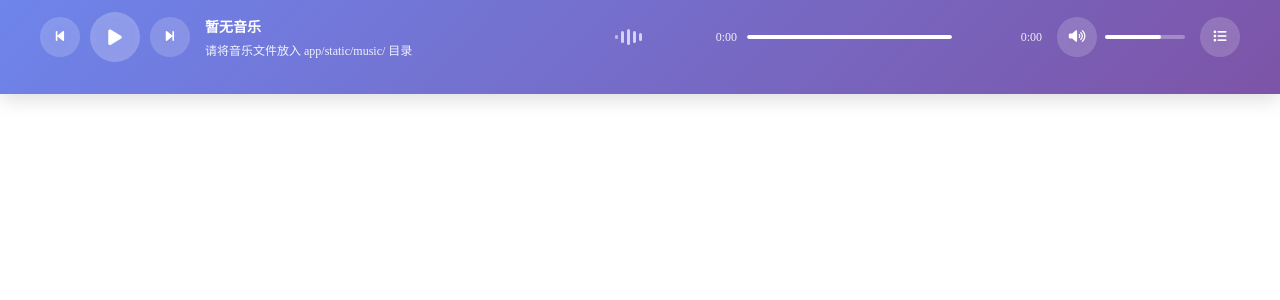
After one commit to rein-lin153/rein-tini, a Flask app: page /music-player in a window 1280 px wide. The commit adds this page. Shown: the top 300 px of the page. Run offline with Flask 2, Linux system fonts and the light colour scheme; data that the repository does not hold is empty.

Commit message:
Add independent music player page and iframe integration
- Introduced a new route for the music player, allowing it to be displayed in an iframe.
- Updated the music player JavaScript to adjust iframe height based on playlist visibility.
- Replaced the inline music player in the base template with an iframe for better user experience and to prevent page refresh issues.

```diff
--- a/app/main/routes.py
+++ b/app/main/routes.py
@@ -62,6 +62,12 @@ def about():
                          anniversaries=anniversaries)
 
 
+@bp.route('/music-player')
+def music_player():
+    """独立的音乐播放器页面（用于iframe）"""
+    return render_template('main/music-player.html')
+
+
 @bp.route('/settings', methods=['GET', 'POST'])
 @login_required
 def settings():
--- a/app/static/js/music-player.js
+++ b/app/static/js/music-player.js
@@ -209,6 +209,23 @@ class MusicPlayer {
         const playlist = document.getElementById('musicPlaylist');
         if (playlist) {
             playlist.classList.toggle('show', this.isPlaylistOpen);
+
+            // 如果是iframe环境，调整iframe高度以显示播放列表
+            if (window.self !== window.top) {
+                const iframe = window.frameElement;
+                if (iframe) {
+                    if (this.isPlaylistOpen) {
+                        // 显示播放列表时，增加iframe高度
+                        const playlistHeight = Math.min(400, this.playlist.length * 60 + 20);
+                        iframe.style.height = (70 + playlistHeight) + 'px';
+                        document.body.classList.add('playlist-open');
+                    } else {
+                        // 隐藏播放列表时，恢复iframe高度
+                        iframe.style.height = '70px';
+                        document.body.classList.remove('playlist-open');
+                    }
+                }
+            }
         }
     }
 
@@ -314,7 +331,10 @@ class MusicPlayer {
                 if (this.isPlaying) {
                     this.audio.play();
                 }
-                this.togglePlaylist();
+                // 如果播放列表是打开的，关闭它
+                if (this.isPlaylistOpen) {
+                    this.togglePlaylist();
+                }
             });
 
             playlist.appendChild(item);
--- /dev/null
+++ b/app/templates/main/music-player.html
@@ -0,0 +1,128 @@
+<!DOCTYPE html>
+<html lang="zh-CN">
+<head>
+    <meta charset="UTF-8">
+    <meta name="viewport" content="width=device-width, initial-scale=1.0">
+    <meta http-equiv="X-UA-Compatible" content="ie=edge">
+    <title>音乐播放器</title>
+
+    <!-- Font Awesome -->
+    <link rel="stylesheet" href="https://cdnjs.cloudflare.com/ajax/libs/font-awesome/6.0.0/css/all.min.css">
+
+    <!-- 音乐播放器 CSS -->
+    <link rel="stylesheet" href="{{ url_for('static', filename='css/music-player.css') }}">
+
+    <style>
+        /* 确保播放器页面没有边距和滚动条 */
+        html, body {
+            margin: 0;
+            padding: 0;
+            overflow: visible;
+            height: auto;
+            min-height: 70px;
+            width: 100%;
+            background: transparent;
+        }
+
+        /* 调整播放器容器样式，适配iframe */
+        .music-player-container {
+            position: relative !important;
+            min-height: 70px;
+            top: 0 !important;
+            left: 0 !important;
+            right: 0 !important;
+            background: linear-gradient(135deg, rgba(102, 126, 234, 0.95) 0%, rgba(118, 75, 162, 0.95) 100%);
+            backdrop-filter: blur(10px);
+            -webkit-backdrop-filter: blur(10px);
+            box-shadow: 0 4px 20px rgba(0, 0, 0, 0.15);
+            padding: 12px 0;
+        }
+
+        /* 播放列表需要能够超出iframe显示 */
+        .music-player-playlist {
+            position: absolute;
+            top: 100%;
+            left: 0;
+            right: 0;
+            max-height: 400px;
+            overflow-y: auto;
+            z-index: 10000;
+            margin-top: 0;
+        }
+
+        /* 当播放列表显示时，确保body能够扩展 */
+        body.playlist-open {
+            overflow: visible;
+            min-height: 470px;
+        }
+    </style>
+</head>
+<body>
+    <!-- 音乐播放器 -->
+    <div id="musicPlayer" class="music-player-container">
+        <div class="music-player">
+            <!-- 控制按钮 -->
+            <div class="music-player-controls">
+                <button id="musicPrev" class="music-player-btn" title="上一首">
+                    <i class="fas fa-step-backward"></i>
+                </button>
+                <button id="musicPlayPause" class="music-player-btn play-pause" title="播放/暂停">
+                    <i class="fas fa-play"></i>
+                </button>
+                <button id="musicNext" class="music-player-btn" title="下一首">
+                    <i class="fas fa-step-forward"></i>
+                </button>
+            </div>
+
+            <!-- 歌曲信息 -->
+            <div class="music-player-info">
+                <div class="music-player-title" id="musicTitle">加载中...</div>
+                <div class="music-player-artist" id="musicArtist">--</div>
+            </div>
+
+            <!-- 波形动画 -->
+            <div class="music-player-waves" id="musicWaves">
+                <div class="music-player-wave"></div>
+                <div class="music-player-wave"></div>
+                <div class="music-player-wave"></div>
+                <div class="music-player-wave"></div>
+                <div class="music-player-wave"></div>
+            </div>
+
+            <!-- 进度条 -->
+            <div class="music-player-progress-container">
+                <div class="music-player-time" id="musicCurrentTime">0:00</div>
+                <div class="music-player-progress" id="musicProgress">
+                    <div class="music-player-progress-bar" id="musicProgressBar"></div>
+                </div>
+                <div class="music-player-time" id="musicDuration">0:00</div>
+            </div>
+
+            <!-- 音量控制 -->
+            <div class="music-player-volume">
+                <button id="musicVolumeBtn" class="music-player-btn" title="音量">
+                    <i class="fas fa-volume-up"></i>
+                </button>
+                <div class="music-player-volume-slider" id="musicVolumeSlider">
+                    <div class="music-player-volume-bar" id="musicVolumeBar"></div>
+                </div>
+            </div>
+
+            <!-- 播放列表按钮 -->
+            <div class="music-player-playlist-btn">
+                <button id="musicPlaylistBtn" class="music-player-btn" title="播放列表">
+                    <i class="fas fa-list"></i>
+                </button>
+            </div>
+        </div>
+
+        <!-- 播放列表 -->
+        <div class="music-player-playlist" id="musicPlaylist">
+            <!-- 播放列表项将通过JavaScript动态生成 -->
+        </div>
+    </div>
+
+    <!-- 音乐播放器 JS -->
+    <script src="{{ url_for('static', filename='js/music-player.js') }}"></script>
+</body>
+</html>
```
Also changed, not shown: app/templates/base.html (+8 -69 lines).
